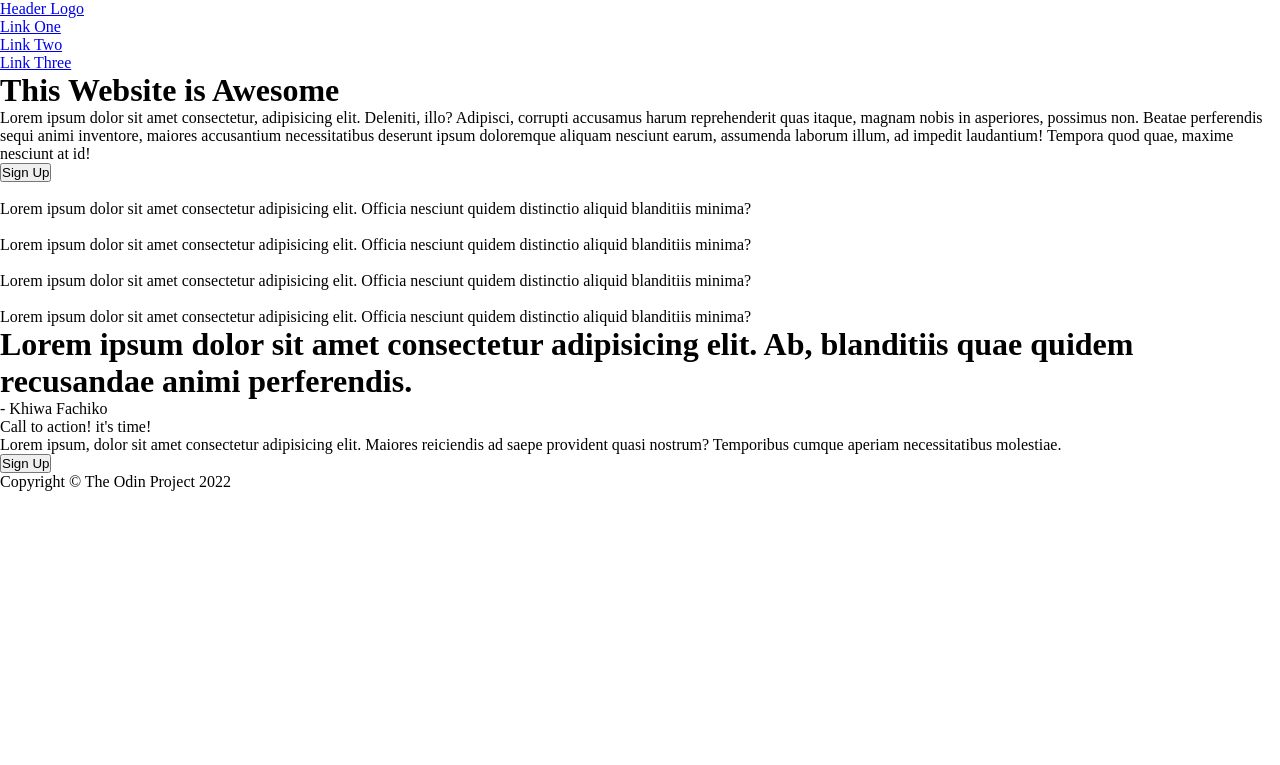
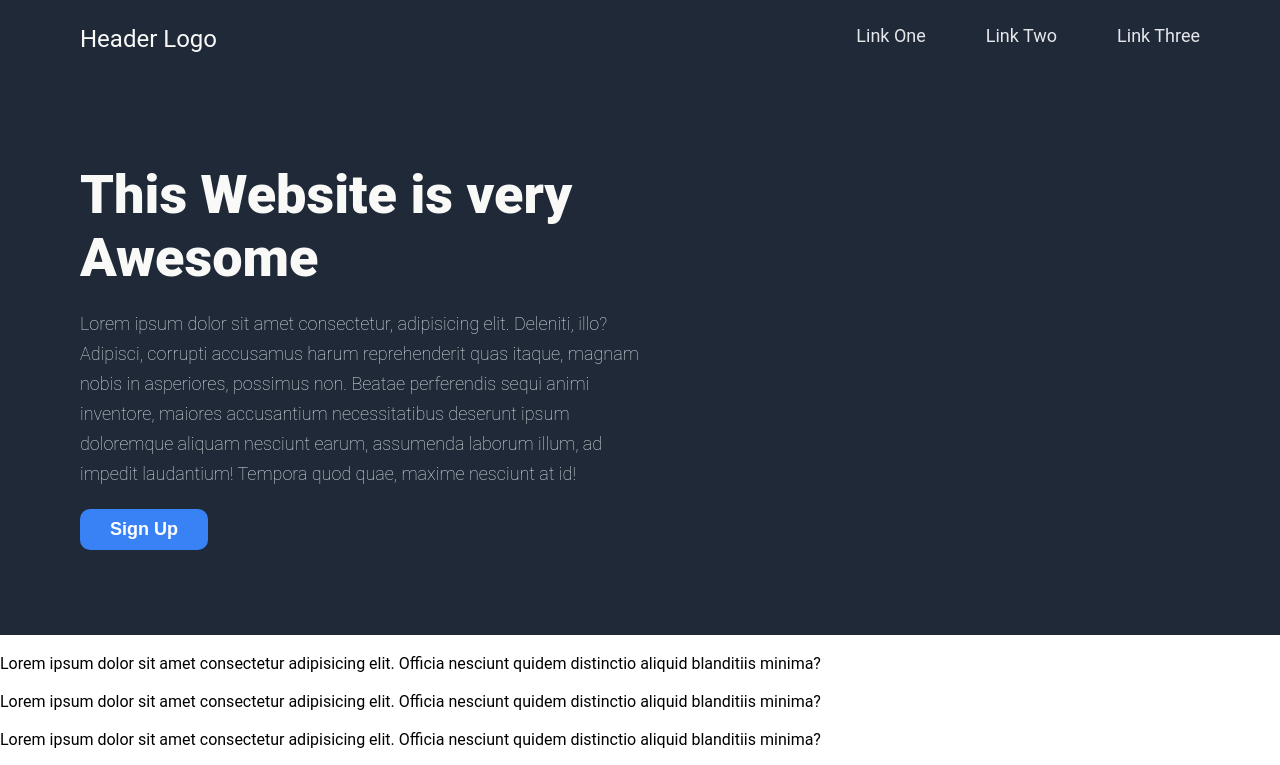
Before and after one commit to hipip/Landing-Page, a plain HTML site: page index.html in a window 1280 px wide. Shown: the top 765 px of the page. Drawn offline with Linux system fonts and the light colour scheme.

Commit message:
"Styling of Hero Section Done"

```diff
--- a/index.html
+++ b/index.html
@@ -10,23 +10,25 @@
   <body>
     <div class="root">
       <div class="hero-section">
-        <header>
+        <div class="hero-header">
           <ul class="nav-container">
             <li class="nav-item"><a href="#">Header Logo</a></li>
             <li class="nav-item"><a href="#">Link One</a></li>
             <li class="nav-item"><a href="#">Link Two</a></li>
             <li class="nav-item"><a href="#">Link Three</a></li>
           </ul>
-        </header>
+        </div>
         <div class="hero-content">
           <div class="hero-left">
-            <h1 class="hero-title">This Website is Awesome</h1>
+            <h1 class="hero-title">This Website is very Awesome</h1>
             <p class="hero-sub-title">
               Lorem ipsum dolor sit amet consectetur, adipisicing elit. Deleniti, illo? Adipisci, corrupti accusamus harum reprehenderit quas itaque,
               magnam nobis in asperiores, possimus non. Beatae perferendis sequi animi inventore, maiores accusantium necessitatibus deserunt ipsum
               doloremque aliquam nesciunt earum, assumenda laborum illum, ad impedit laudantium! Tempora quod quae, maxime nesciunt at id!
             </p>
             <button class="hero-btn">Sign Up</button>
+          </div>
+          <div class="hero-right">
           </div>
         </div>
       </div>
--- a/style.css
+++ b/style.css
@@ -1,7 +1,7 @@
 :root {
   --hero-bg: #1f2937;
   --footer-bg: #1f2937;
-  --hero-title-size: 48px;
+  --hero-title-size: 54px;
   --hero-title-color: #f9faf8;
   --hero-sub-title-size: 18px;
   --hero-sub-title-color: #e5e7eb;
@@ -13,8 +13,102 @@
   --quote-section-text-size: 36px;
 }
 
+@import url("https://fonts.googleapis.com/css2?family=Roboto:ital,wght@0,100;0,300;0,400;0,500;0,700;0,900;1,100;1,300;1,400;1,500;1,700;1,900&display=swap");
+
 * {
   padding: 0;
   margin: 0;
   box-sizing: border-box;
 }
+
+body {
+  font-family: "Roboto", sans-serif;
+}
+
+ul {
+  list-style: none;
+}
+
+a {
+  text-decoration: none;
+}
+
+img {
+  max-width: 100%;
+  height: auto;
+}
+
+/* Styling the Hero Section */
+
+.hero-section {
+  display: flex;
+  flex-direction: column;
+  background-color: var(--hero-bg);
+}
+
+.hero-header {
+  padding: 25px 50px;
+}
+
+.nav-container {
+  display: flex;
+}
+
+.nav-item {
+  margin: 0 30px;
+}
+
+.nav-item:first-child {
+  margin-right: auto;
+}
+
+.nav-item:first-child a {
+  color: #f9faf8;
+  font-size: 24px;
+}
+
+.nav-item a {
+  font-size: 18px;
+  color: #e5e7eb;
+}
+
+.hero-content {
+  gap: 50px;
+  margin: 60px 30px;
+  padding: 25px 50px;
+  flex: auto;
+  display: flex;
+}
+
+.hero-left {
+  display: flex;
+  flex-basis: 50%;
+  gap: 20px;
+  flex-direction: column;
+  align-items: flex-start;
+  justify-content: space-evenly;
+}
+
+.hero-title {
+  font-size: var(--hero-title-size);
+  color: var(--hero-title-color);
+  font-weight: 900;
+}
+
+.hero-sub-title {
+  line-height: 30px;
+  font-size: var(--hero-sub-title-size);
+  color: var(--hero-sub-title-color);
+  font-weight: 100;
+}
+
+.hero-btn {
+  cursor: pointer;
+  border: none;
+  border-radius: 10px;
+  color: white;
+  font-weight: 600;
+  background-color: var(--call-to-action-color);
+  padding: 10px 30px;
+  font-size: 18px;
+}
```
